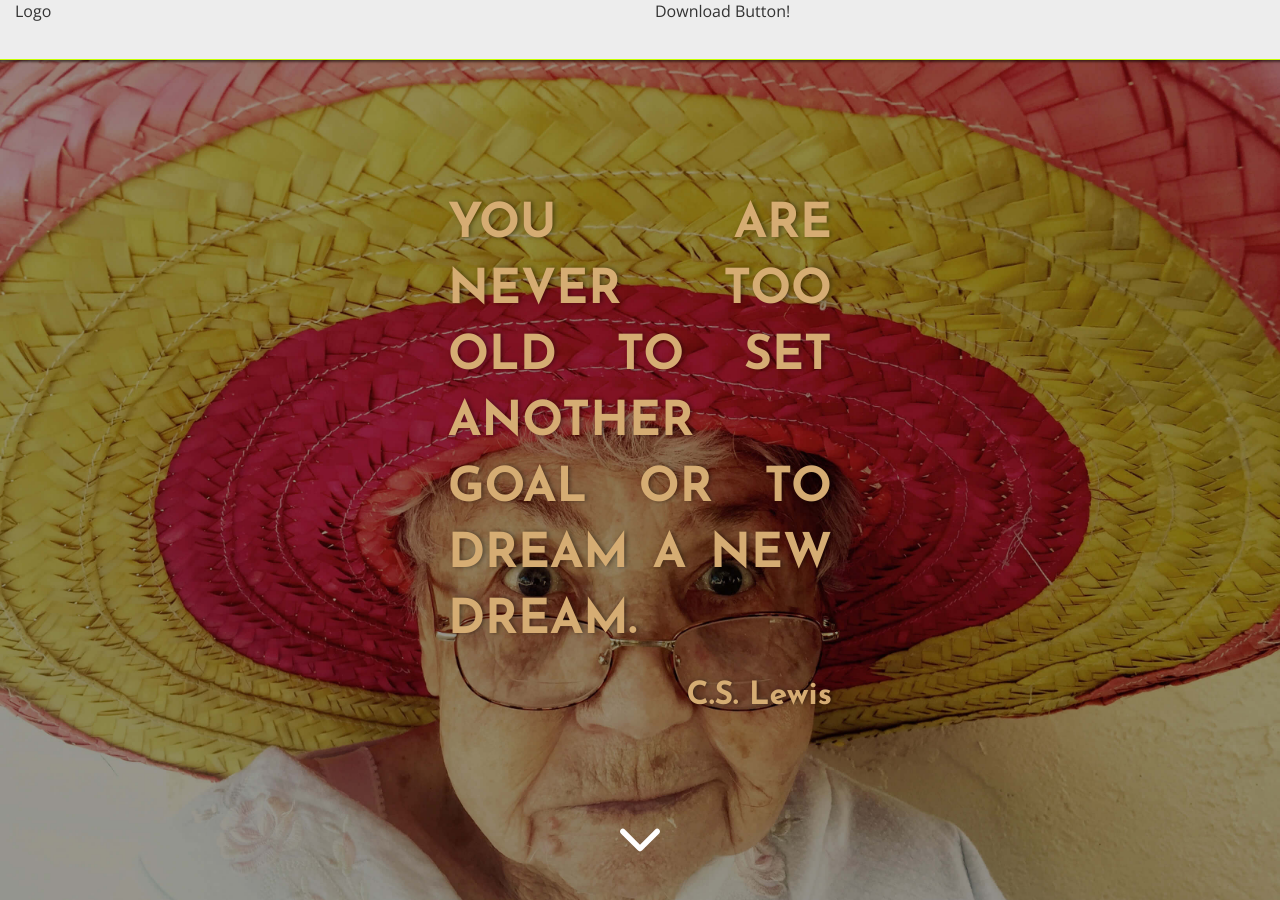
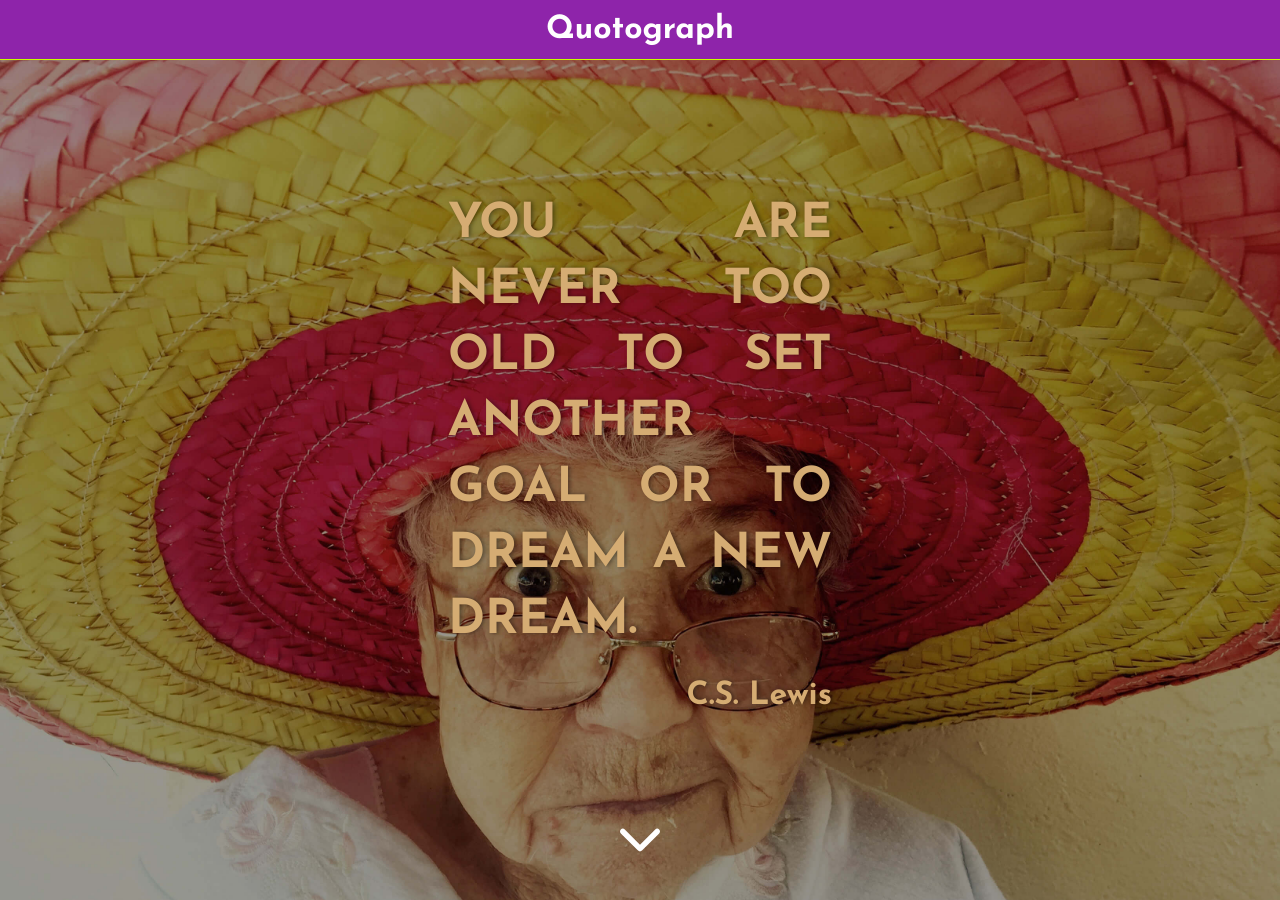
Before and after one commit to stanidesis/quotograph, a Jekyll site: the page built from index.html, in a window 1280 px wide. Built offline with Jekyll 4.4.1, drawn with Linux system fonts in a browser that asks for light colours.

Commit message:
Playing with Header Colors and Such

```diff
--- a/_includes/header.html
+++ b/_includes/header.html
@@ -1,8 +1,3 @@
 <div class="header affix">
-  <div class="container-fluid">
-    <div class="row">
-      <div class="col-xs-6">Logo</div>
-      <div class="col-xs-6">Download Button!</div>
-    </div>
-  </div>
+  <h2 class="f-fontH2 u-alignCenter u-noCushion" style="line-height: 6rem">Quotograph</h2>
 </div>
--- a/_sass/components/_header.scss
+++ b/_sass/components/_header.scss
@@ -1,10 +1,11 @@
 .header {
-  @include m-boxShadow(0, 0, .2rem, .2rem, rgba(black, .5));
+/*   @include m-boxShadow(0, 0, .2rem, .2rem, rgba($color-accent, .5)); */
   position: fixed;
   top: 0;
   left: 0;
   right: 0;
   height: 6rem;
-  background-color: $color-background;
+  background-color: $color-primary;
   border-bottom: .1rem solid $color-accent;
+  color: white;
 }
```
